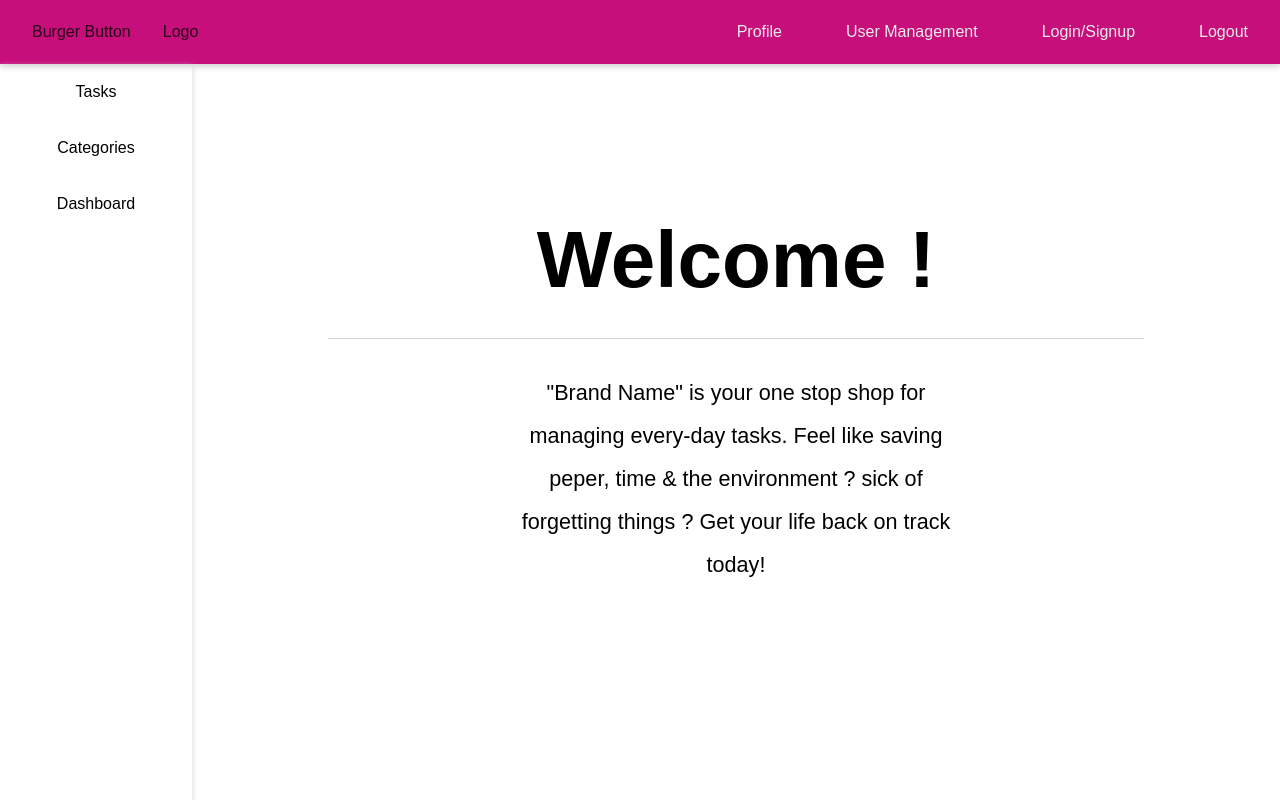
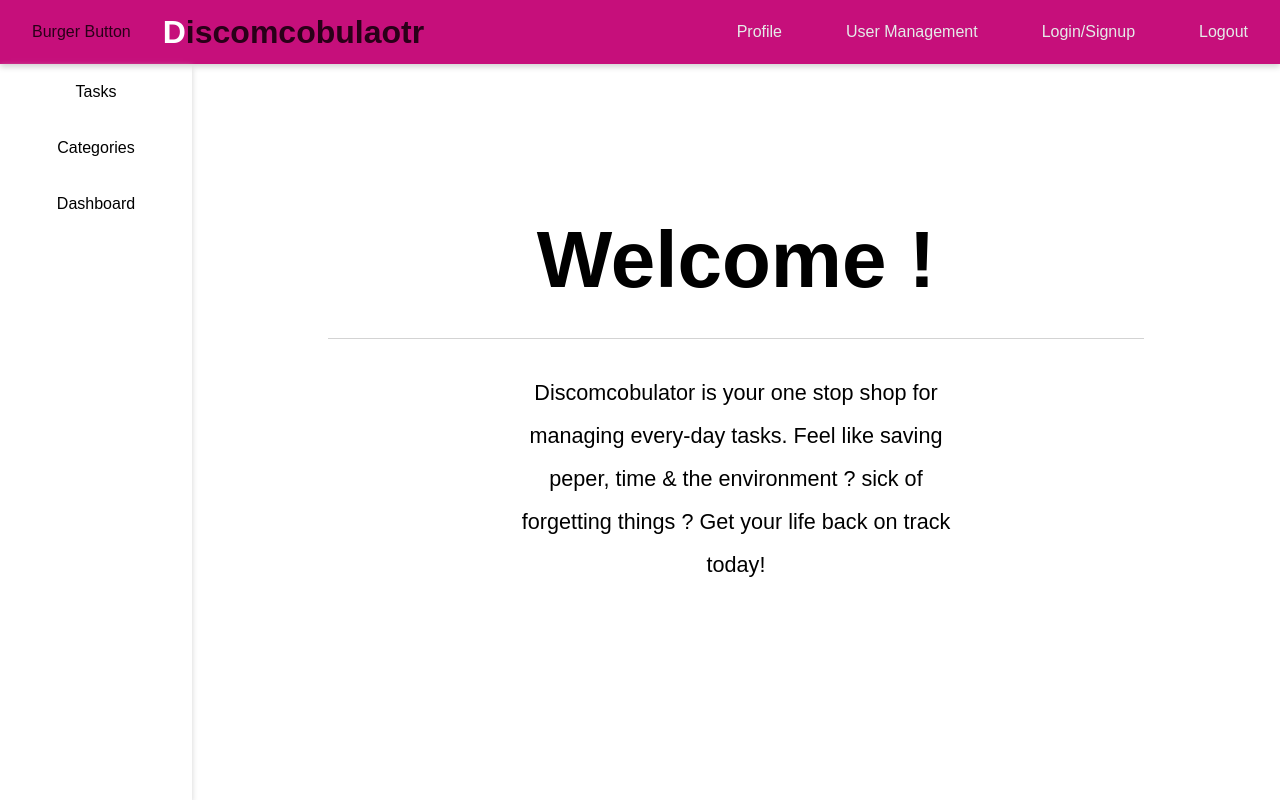
Before and after one commit to CamelJohn/Tasks-Frontend, a React (Vite) app: page / in a window 1280 px wide. Built offline with nearby package versions, Linux system fonts and the light colour scheme.

Commit message:
fixing up logo

```diff
--- a/src/Components/Header/index.tsx
+++ b/src/Components/Header/index.tsx
@@ -1,11 +1,12 @@
 import { Link } from 'react-router-dom';
+import Logo from '../Logo';
 import css from './styles.module.scss';
 
 const Header: React.FC<{}> = () => {
     return <header className={css.header}>
         <nav className={css.navigation}>
             <div>Burger Button</div>
-            <div>Logo</div>
+            <Logo logo='Discomcobulaotr' />
         </nav>
         <nav className={css.actions}>
             <Link to="/" className={css.link}>Profile</Link>
--- a/src/Components/Header/styles.module.scss
+++ b/src/Components/Header/styles.module.scss
@@ -15,7 +15,13 @@ header {
 
     .navigation {
         display: flex;
+        justify-content: center;
+        align-items: center;
         gap: $small-gap;
+
+        .logo {
+            font-size: 2em;
+        }
     }
 
     .actions {
--- /dev/null
+++ b/src/Components/Logo/index.tsx
@@ -0,0 +1,7 @@
+import css from './styles.module.scss';
+
+const Logo: React.FC<{ logo: string }> = ({ logo }) => {
+    return <div className={css.logo}>{logo}</div>
+}
+
+export default Logo;
--- /dev/null
+++ b/src/Components/Logo/styles.module.scss
@@ -0,0 +1,9 @@
+.logo {
+    font-size: 2em;
+    font-weight: bolder;
+
+}
+
+.logo::first-letter {
+    color: white;
+}
--- a/src/Components/Welcome/index.tsx
+++ b/src/Components/Welcome/index.tsx
@@ -6,9 +6,9 @@ const Welcome: React.FC<{}> = () => {
       <h1>Welcome !</h1>
       <div className={css.seperator} />
       <div className={css.copy}>
-        "Brand Name" is your one stop shop for managing every-day tasks. Feel
-        like saving peper, time & the environment ? sick of forgetting things ?
-        Get your life back on track today!
+        Discomcobulator is your one stop shop for managing every-day tasks.
+        Feel like saving peper, time & the environment ? sick of forgetting
+        things ? Get your life back on track today!
       </div>
     </div>
   );
--- a/src/Components/Welcome/styles.module.scss
+++ b/src/Components/Welcome/styles.module.scss
@@ -27,7 +27,7 @@
         display: flex;
         flex-direction: column;
         text-align: center;
-        width: 40%;
+        width: 42%;
         line-height: 2;
         font-size: 1.35em;
     }
--- /dev/null
+++ b/src/styles/components/_logo.scss
@@ -0,0 +1,3 @@
+.logo {
+    font-size: 2em;
+}
```
